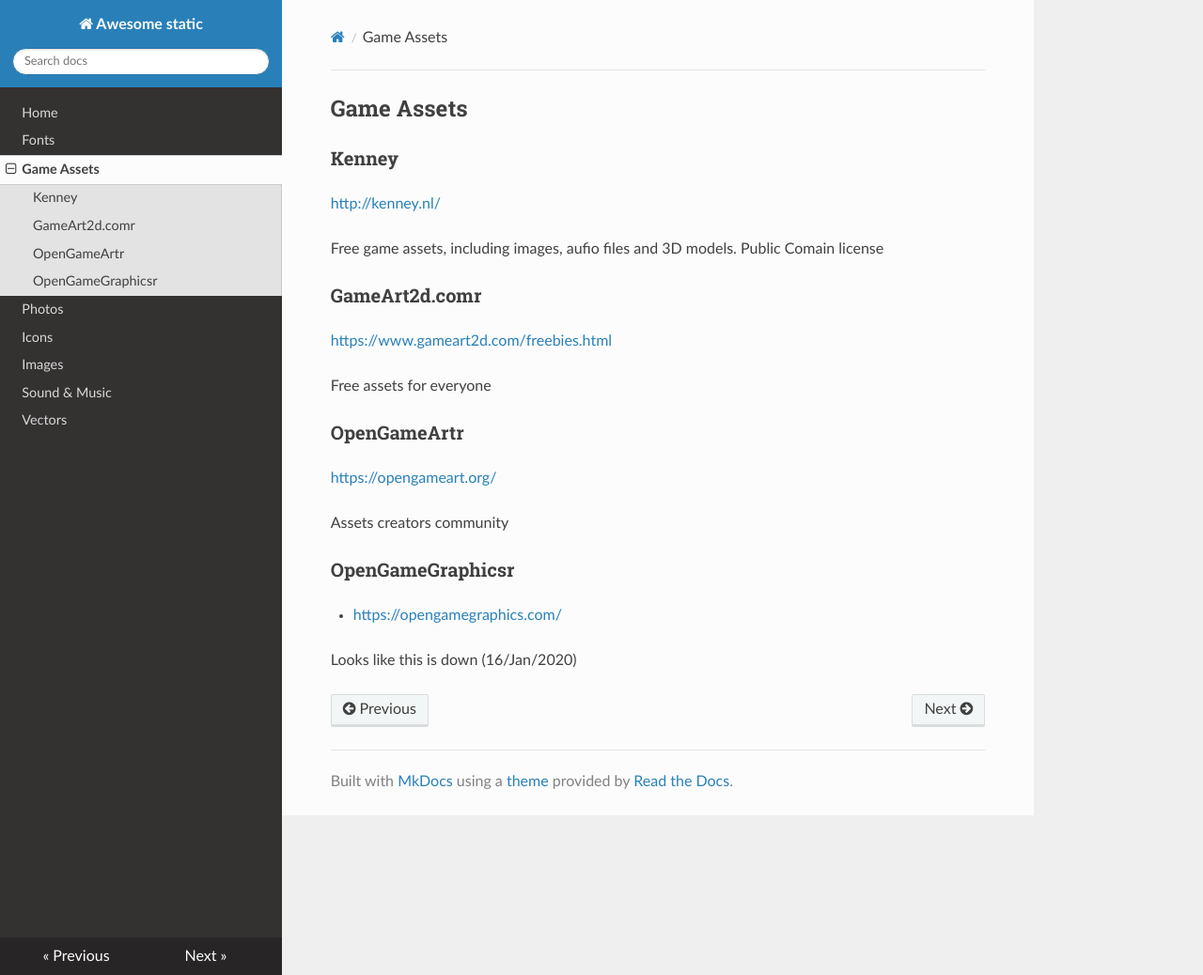
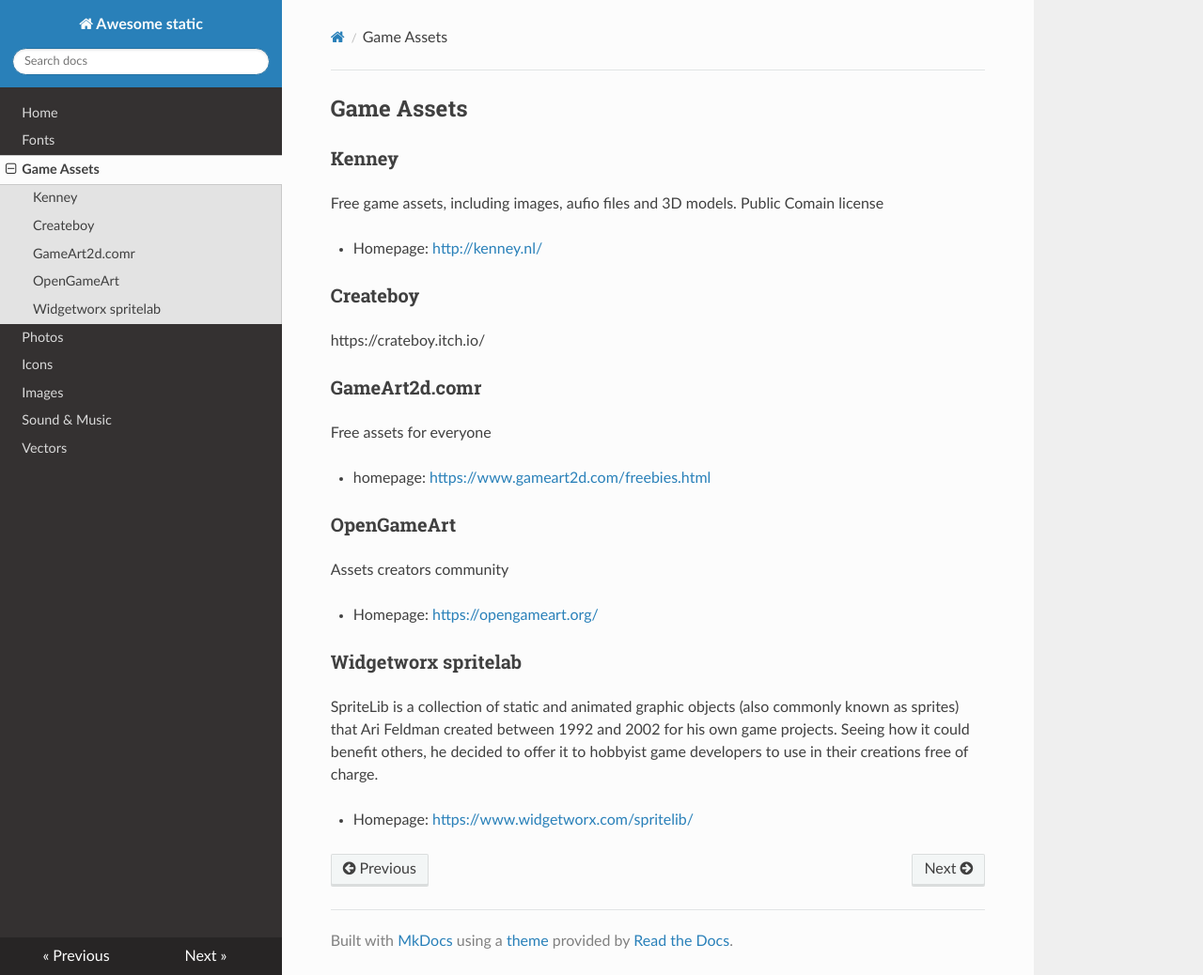
Before and after one commit to euribates/awesome-static, an MkDocs documentation site: the page built from docs/game-assets.md, in a window 1280 px wide and 1038 px high. Shown: the whole window at 94% size. Built offline with MkDocs 1.6.1, drawn with Linux system fonts in a browser that asks for light colours; nearby versions of some CDN libraries.

Commit message:
Add new resource WidgetWorx

```diff
--- a/docs/game-assets.md
+++ b/docs/game-assets.md
@@ -2,24 +2,33 @@
 
 ### Kenney
 
-<http://kenney.nl/>
+Free game assets, including images, aufio files and 3D models. Public Comain license
 
-Free game assets, including images, aufio files and 3D models. Public Comain license
+- Homepage: <http://kenney.nl/>
+
+### Createboy
+
+https://crateboy.itch.io/
 
 ### GameArt2d.comr
 
-<https://www.gameart2d.com/freebies.html>
-
 Free assets for everyone
 
-### OpenGameArtr
+- homepage: <https://www.gameart2d.com/freebies.html>
 
-<https://opengameart.org/>
+
+### OpenGameArt
 
 Assets creators community
 
-### OpenGameGraphicsr
+- Homepage: <https://opengameart.org/>
 
-* <https://opengamegraphics.com/>
 
-Looks like this is down (16/Jan/2020)
+### Widgetworx spritelab
+
+SpriteLib is a collection of static and animated graphic objects (also commonly known as
+sprites) that Ari Feldman created between 1992 and 2002 for his own game projects. Seeing
+how it could benefit others, he decided  to offer it to hobbyist game developers to use
+in their creations free of charge.
+
+- Homepage: <https://www.widgetworx.com/spritelib/>
```
